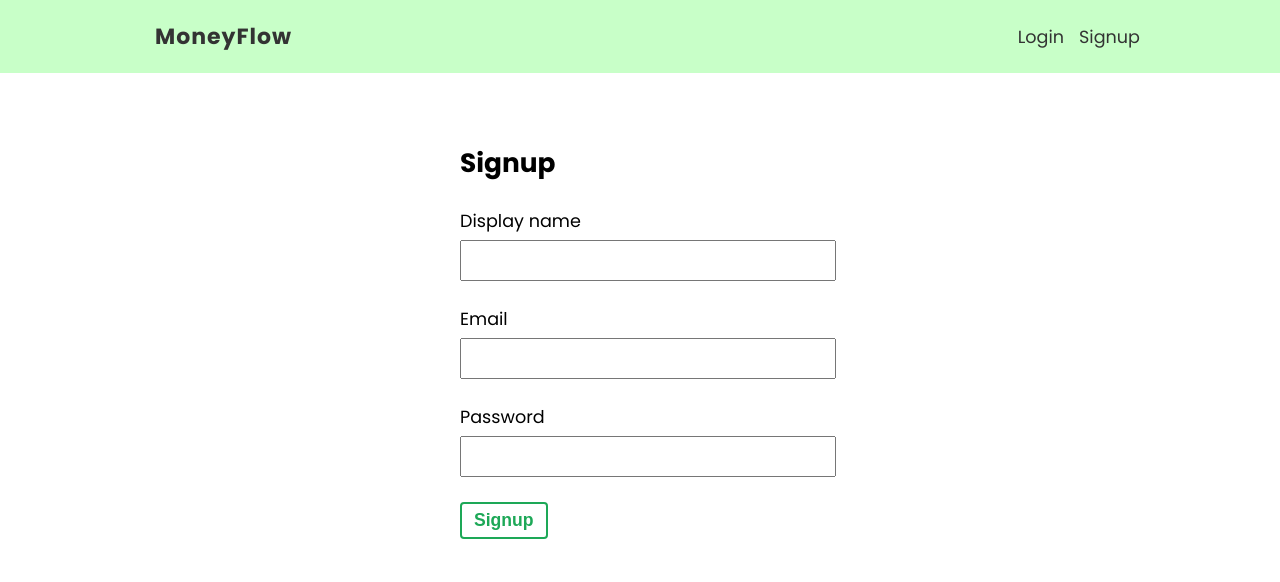
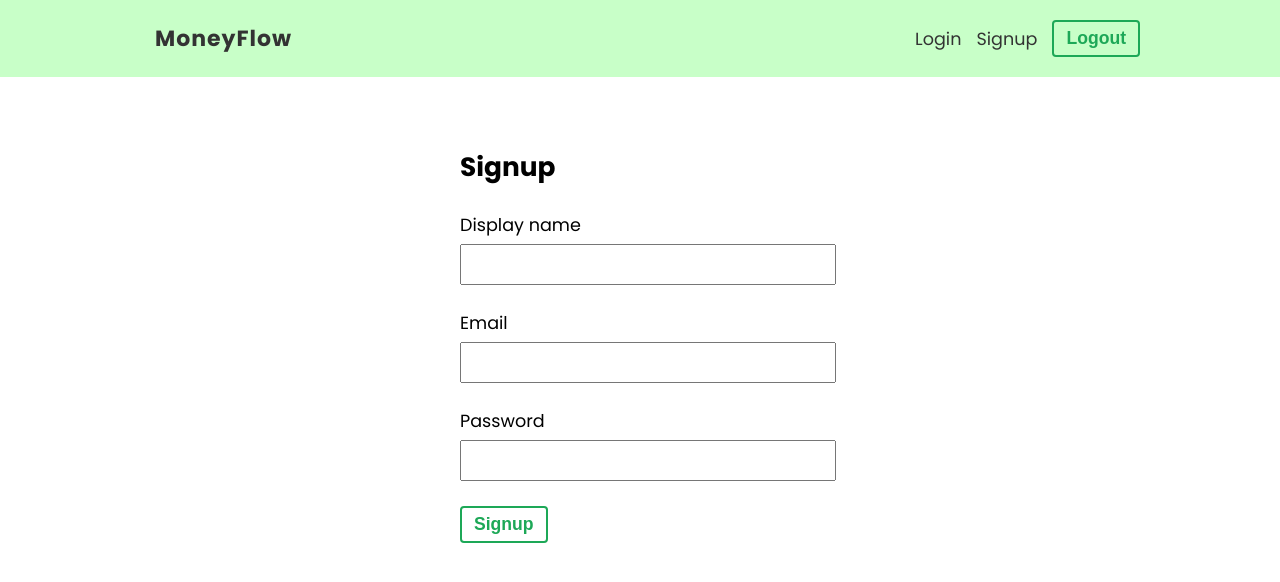
Before and after one commit to Titi923/money-tracker-firebase, a React (Create React App) app: page /signup in a window 1280 px wide. Shown: the top 582 px of the page. Built offline with nearby package versions, Linux system fonts and the light colour scheme.

Commit message:
Using the Logout Hook

```diff
--- a/src/components/Navbar.js
+++ b/src/components/Navbar.js
@@ -1,13 +1,22 @@
 import { Link } from "react-router-dom"
+import { useLogout } from '../hooks/useLogout'
+
+// styles
 import styles from "./Navbar.module.css"
 
 export default function Navbar() {
+  const { logout } = useLogout()
+
   return (
     <nav className={styles.navbar}>
       <ul>
         <li className={styles.title}><Link to="/">MoneyFlow</Link></li>
         <li><Link to="/login">Login</Link></li>
         <li><Link to="/signup">Signup</Link></li>
+
+        <li>
+          <button className="btn" onClick={logout}>Logout</button>
+        </li>
       </ul>
     </nav>
   )
--- a/src/context/AuthContext.js
+++ b/src/context/AuthContext.js
@@ -6,6 +6,8 @@
   switch ((action.type)) {
     case 'LOGIN':
       return { ...state, user: action.payload };
+    case 'LOGOUT':
+      return { ...state, user: null };
     default:
       return state;
   }
--- a/src/hooks/useLogout.js
+++ b/src/hooks/useLogout.js
@@ -2,7 +2,7 @@
 import { projectAuth } from '../firebase/config';
 import { useAuthContext } from './useAuthContext';
 
-const useLogout = () => {
+export const useLogout = () => {
   const [error, setError] = useState(null);
   const [isPending, setIsPending] = useState(null);
   const { dispatch } = useAuthContext();
```
